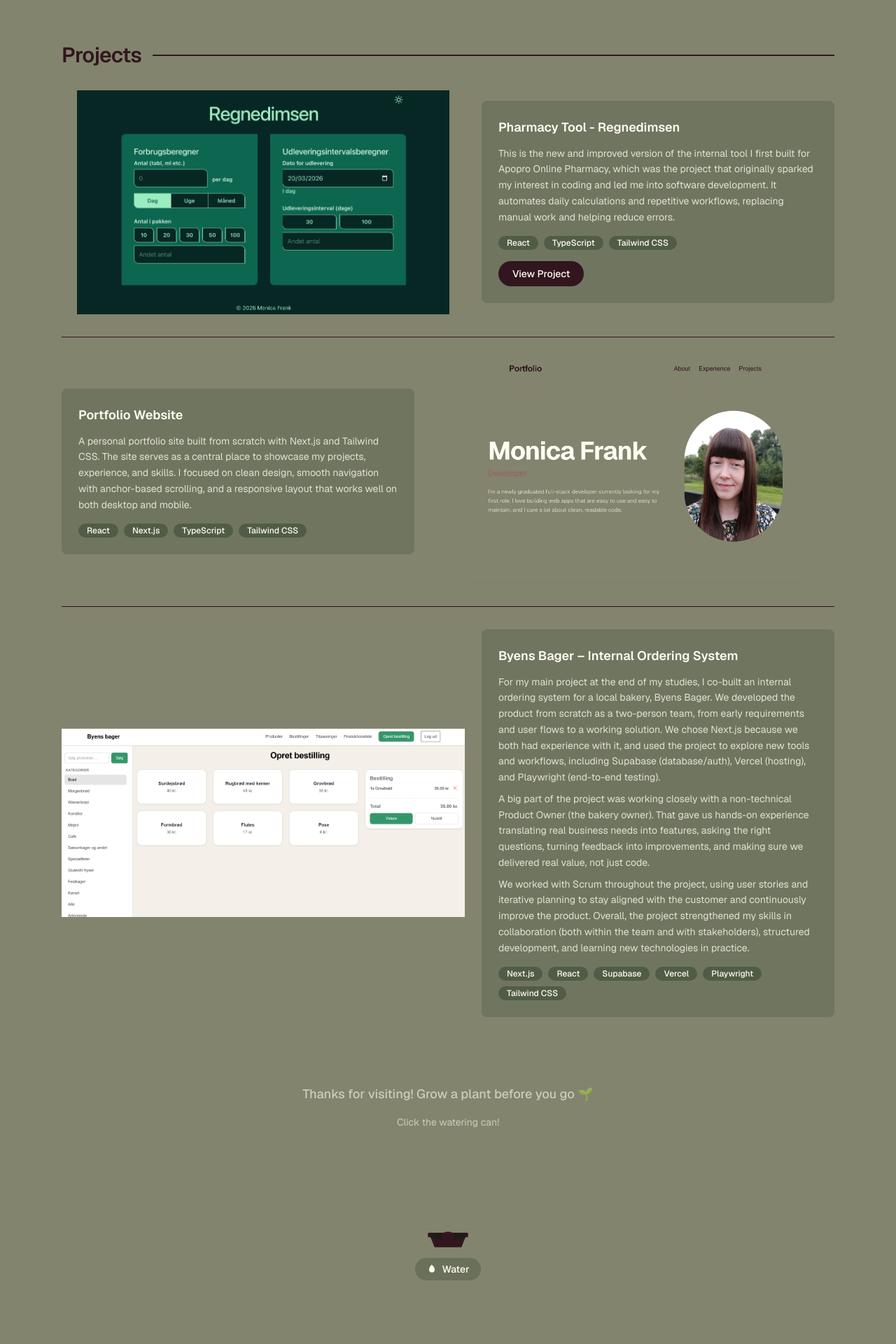
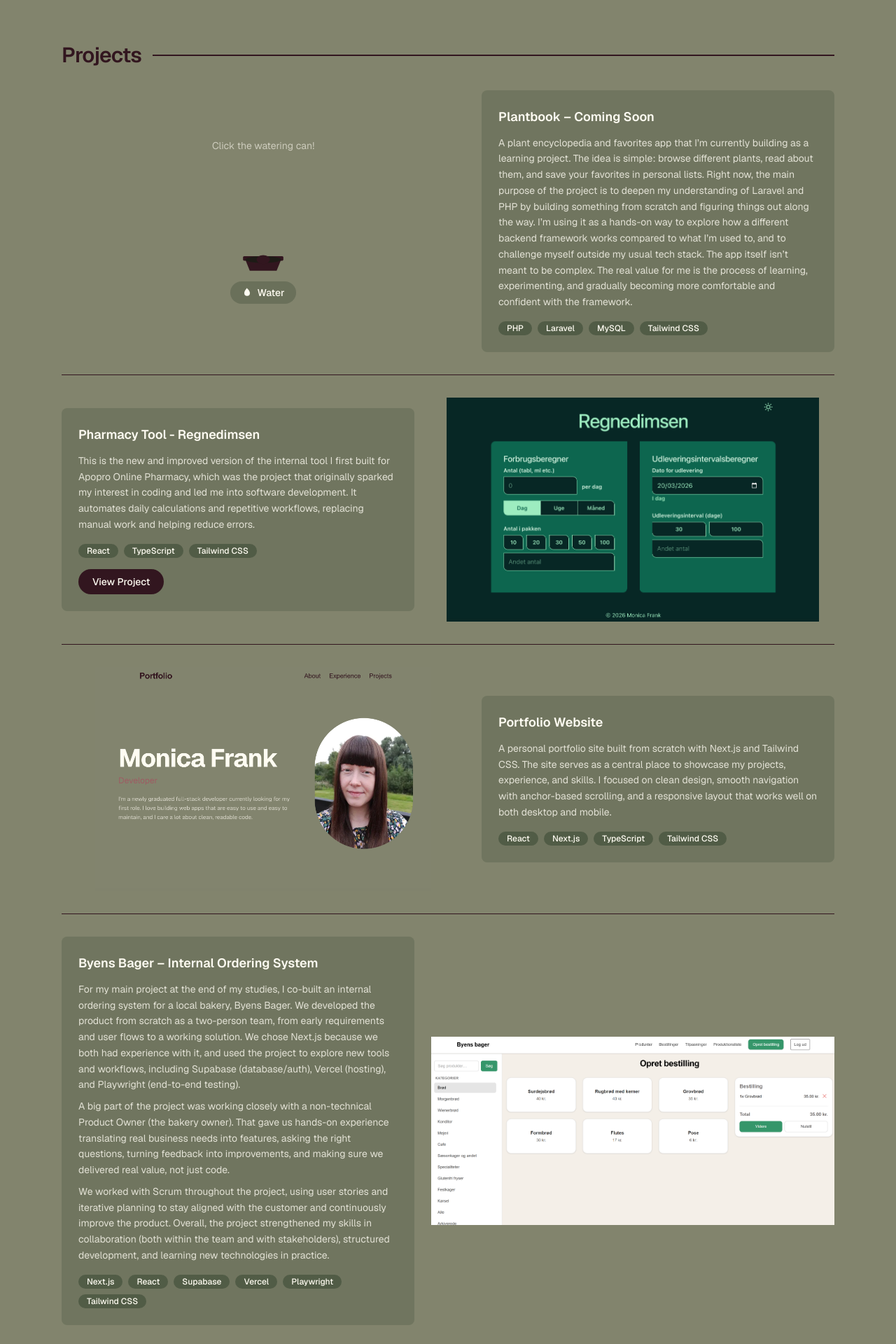
Before and after one commit to Monicatoep/portfolio, a Next.js app: page / in a window 1280 px wide. Shown: the part 2580-4500 px from the top of the page at 70% size. Before the commit the page ends 4473 px from the top, so only its background shows below. Built offline with nearby package versions, Linux system fonts and the light colour scheme.

Commit message:
Added description for plant project

```diff
--- a/app/components/plant-game.tsx
+++ b/app/components/plant-game.tsx
@@ -108,7 +108,7 @@ export default function PlantGame() {
       setStage((s) => Math.min(s + 1, maxStage));
       setWatering(false);
       if (stage + 1 >= maxStage) {
-        setMessage("Fully grown! Beautiful!");
+        setMessage("Fully grown!");
       } else {
         setMessage("It grew! Keep watering!");
       }
--- a/app/components/project-card.tsx
+++ b/app/components/project-card.tsx
@@ -1,6 +1,7 @@
 import Image from "next/image";
 import { ProjectEntry } from "../data/projects";
 import TechList from "./tech-list";
+import PlantGame from "./plant-game";
 
 export default function ProjectCard({
   project,
@@ -15,6 +16,11 @@ export default function ProjectCard({
         reverse ? "sm:flex-row-reverse" : "sm:flex-row"
       }`}
     >
+      {project.interactive ? (
+        <div className="flex h-80 w-full shrink-0 items-center justify-center sm:w-[36rem]">
+          <PlantGame />
+        </div>
+      ) : project.image ? (
         <div className="relative h-80 w-full shrink-0 sm:w-[36rem]">
           <Image
             src={project.image}
@@ -24,6 +30,7 @@ export default function ProjectCard({
             className="rounded-lg object-contain"
           />
         </div>
+      ) : null}
       <div className="rounded-lg bg-secondary/15 p-6">
         <h3 className="text-lg font-semibold text-foreground">
           {project.title}
--- a/app/data/projects.ts
+++ b/app/data/projects.ts
@@ -1,12 +1,20 @@
 export interface ProjectEntry {
   title: string;
   description: string;
-  image: string;
+  image?: string;
   technologies: string[];
   link?: string;
+  interactive?: boolean;
 }
 
 export const projects: ProjectEntry[] = [
+  {
+    title: "Plantbook \u2013 Coming Soon",
+    description:
+      "A plant encyclopedia and favorites app that I’m currently building as a learning project. The idea is simple: browse different plants, read about them, and save your favorites in personal lists. Right now, the main purpose of the project is to deepen my understanding of Laravel and PHP by building something from scratch and figuring things out along the way. I’m using it as a hands-on way to explore how a different backend framework works compared to what I’m used to, and to challenge myself outside my usual tech stack. The app itself isn’t meant to be complex. The real value for me is the process of learning, experimenting, and gradually becoming more comfortable and confident with the framework.",
+    technologies: ["PHP", "Laravel", "MySQL", "Tailwind CSS"],
+    interactive: true,
+  },
   {
     title: "Pharmacy Tool - Regnedimsen",
     description:
--- a/app/page.tsx
+++ b/app/page.tsx
@@ -3,7 +3,6 @@ import { experience } from "./data/experience";
 import { projects } from "./data/projects";
 import ExperienceCard from "./components/experience-card";
 import ProjectCard from "./components/project-card";
-import PlantGame from "./components/plant-game";
 
 export default function Home() {
   const jobs = experience.filter((e) => e.type === "job");
@@ -114,14 +113,6 @@ export default function Home() {
             ))}
           </div>
         </section>
-
-        {/* Plant Game */}
-        <section className="mt-24 flex flex-col items-center">
-          <p className="mb-4 text-lg font-medium text-foreground/60">
-            {"Thanks for visiting! Grow a plant before you go \uD83C\uDF31"}
-          </p>
-          <PlantGame />
-        </section>
       </main>
     </div>
   );
```
Lines whose indentation alone changed are shown as unchanged.
